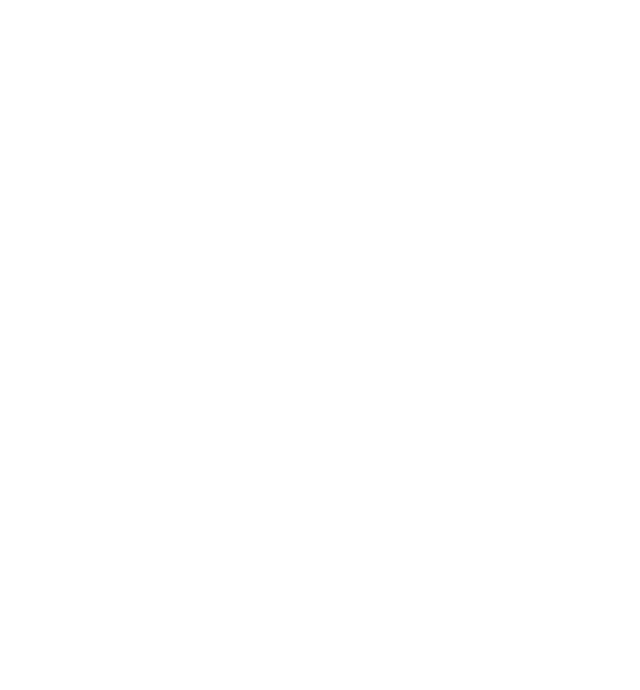
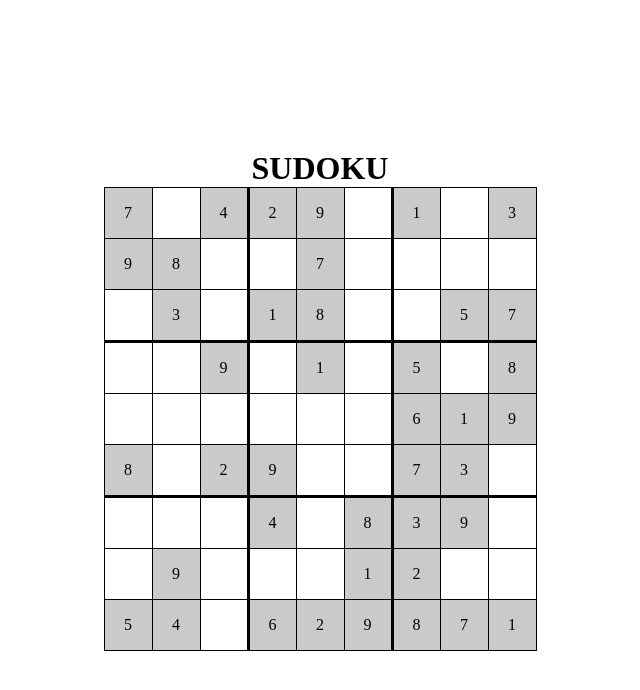
Before and after one commit to aliferds/games, a plain HTML site: page sudoku/index.html in a window 1280 px wide. Shown: the whole page, without its empty margins (320-960 px from the left). Drawn offline with Linux system fonts and the light colour scheme.

Commit message:
Added simple sudoku game

```diff
--- a/sudoku/index.html
+++ b/sudoku/index.html
@@ -16,7 +16,111 @@
     <!--[if lt IE 7]>
       <p class="browsehappy">You are using an <strong>outdated</strong> browser. Please <a href="#">upgrade your browser</a> to improve your experience.</p>
     <![endif]-->
+    <div class="gameboard">
+      <h1 class="uppercase text-center">Sudoku</h1>
+      <table class="sudoku">
+        <tr>
+          <td></td>
+          <td></td>
+          <td></td>
+          <td></td>
+          <td></td>
+          <td></td>
+          <td></td>
+          <td></td>
+          <td></td>
+        </tr>
+        <tr>
+          <td></td>
+          <td></td>
+          <td></td>
+          <td></td>
+          <td></td>
+          <td></td>
+          <td></td>
+          <td></td>
+          <td></td>
+        </tr>
+        <tr>
+          <td></td>
+          <td></td>
+          <td></td>
+          <td></td>
+          <td></td>
+          <td></td>
+          <td></td>
+          <td></td>
+          <td></td>
+        </tr>
+        <tr>
+          <td></td>
+          <td></td>
+          <td></td>
+          <td></td>
+          <td></td>
+          <td></td>
+          <td></td>
+          <td></td>
+          <td></td>
+        </tr>
+        <tr>
+          <td></td>
+          <td></td>
+          <td></td>
+          <td></td>
+          <td></td>
+          <td></td>
+          <td></td>
+          <td></td>
+          <td></td>
+        </tr>
+        <tr>
+          <td></td>
+          <td></td>
+          <td></td>
+          <td></td>
+          <td></td>
+          <td></td>
+          <td></td>
+          <td></td>
+          <td></td>
+        </tr>
+        <tr>
+          <td></td>
+          <td></td>
+          <td></td>
+          <td></td>
+          <td></td>
+          <td></td>
+          <td></td>
+          <td></td>
+          <td></td>
+        </tr>
+        <tr>
+          <td></td>
+          <td></td>
+          <td></td>
+          <td></td>
+          <td></td>
+          <td></td>
+          <td></td>
+          <td></td>
+          <td></td>
+        </tr>
+        <tr>
+          <td></td>
+          <td></td>
+          <td></td>
+          <td></td>
+          <td></td>
+          <td></td>
+          <td></td>
+          <td></td>
+          <td></td>
+        </tr>
+      </table>
+    </div>
 
-    <script src="./scripts.js" async defer></script>
+    <script src="./scripts.js"></script>
   </body>
 </html>
--- a/sudoku/scripts.js
+++ b/sudoku/scripts.js
@@ -0,0 +1,167 @@
+document.addEventListener('DOMContentLoaded', () => {
+  const tam = 9;
+  let level = 40;
+  const emptySpaces = () => {
+    let empty = 0;
+    cells.forEach(cell => {
+      if(cell.textContent === ''){
+        empty++;
+      }
+    })
+    return empty;
+  }
+
+  const cells = document.querySelectorAll('td');
+
+  cells.forEach(cell => {
+    // Editable cell
+    cell.contentEditable = true;
+
+    // Add a listener to data input
+    cell.addEventListener('input', function(event) {
+      let text = this.textContent;
+
+      // Remove everithig that isn't a number 1-9
+      text = text.replace(/[^0-9]/g, '');
+
+      if (text.length > 1) {
+        text = text.substring(0, 1);
+      }
+
+      if (text === '0') {
+        text = '';
+      }
+
+      // Atualize the content
+      this.textContent = text;
+
+      // Put the cursor in the end of text
+      const range = document.createRange();
+      const sel = window.getSelection();
+
+      // verify if cell has a content
+      if (this.firstChild) {
+        range.setStart(this.firstChild, this.firstChild.length);
+        range.collapse(true);
+        sel.removeAllRanges();
+        sel.addRange(range);
+      }
+      const isEmpty = emptySpaces();
+      if(!isEmpty) {
+        check();
+      }
+    });
+  });
+
+
+
+  function generateSudoku() {
+    const board = Array.from({ length: tam }, () => Array(tam).fill(0));
+    solveSudoku(board);
+    const originalBoard = board.map(row => [...row]); // Cria uma cópia
+    removeNumbers(board, level);
+    return { puzzle: board, solution: originalBoard }; // Retorna o quebra-cabeça e a solução
+  }
+
+  function solveSudoku(board) {
+    for (let row = 0; row < tam; row++) {
+      for (let col = 0; col < tam; col++) {
+        if (board[row][col] === 0) {
+          const numbers = shuffle([1, 2, 3, 4, 5, 6, 7, 8, 9]);
+          for (let num of numbers) {
+            if (isValid(board, row, col, num)) {
+              board[row][col] = num;
+              if (solveSudoku(board)) {
+                return true;
+              } else {
+                board[row][col] = 0; // backtrack
+              }
+            }
+          }
+          return false;
+        }
+      }
+    }
+    return true;
+  }
+
+  function isValid(board, row, col, num) {
+    // Verifica a linha
+    for (let i = 0; i < tam; i++) {
+      if (board[row][i] === num) return false;
+    }
+    // Verifica a coluna
+    for (let i = 0; i < tam; i++) {
+      if (board[i][col] === num) return false;
+    }
+    // Verifica a sub-grade 3x3
+    const startRow = Math.floor(row / 3) * 3;
+    const startCol = Math.floor(col / 3) * 3;
+    for (let i = 0; i < 3; i++) {
+      for (let j = 0; j < 3; j++) {
+        if (board[startRow + i][startCol + j] === num) return false;
+      }
+    }
+    return true;
+  }
+
+  function shuffle(array) {
+    for (let i = array.length - 1; i > 0; i--) {
+      const j = Math.floor(Math.random() * (i + 1));
+      [array[i], array[j]] = [array[j], array[i]];
+    }
+    return array;
+  }
+
+  function removeNumbers(board, count) {
+    let removedCount = 0;
+    while (removedCount < count) {
+      const row = Math.floor(Math.random() * tam);
+      const col = Math.floor(Math.random() * tam);
+      if (board[row][col] !== 0) {
+        board[row][col] = 0;
+        removedCount++;
+      }
+    }
+  }
+
+  function render(game) {
+    for (let row = 0; row < tam; row++) {
+      for (let col = 0; col < tam; col++) {
+        const cell = cells[tam * row + col];
+        const value = game[row][col];
+
+        cell.textContent = '';
+        cell.removeAttribute('contenteditable');
+        cell.classList.remove('fixed-number');
+
+        if (value !== 0) {
+          cell.textContent = value;
+          cell.classList.add('fixed-number');
+          cell.setAttribute('contenteditable', false);
+          cell.classList.add('initial');
+        } else {
+          cell.setAttribute('contenteditable', true);
+        }
+      }
+    }
+  }
+
+  // Geração e renderização inicial do jogo
+  const { puzzle, solution } = generateSudoku();
+  render(puzzle);
+
+  function check() {
+    let err = 0;
+    for(let i = 0; i < tam; i++){
+      for(let j = 0; j < tam; j++){
+        if(String(solution[i][j]) !== cells[(i*9) + j].textContent){
+          // console.log(`${String(solution[i][j])} !== ${cells[(i*9) + j].textContent}`)
+          err++;
+        }
+      }
+    }
+    console.log(`Há ${err} números errados!`);
+    console.log(solution);
+  }
+});
--- a/sudoku/styles.css
+++ b/sudoku/styles.css
@@ -0,0 +1,49 @@
+* {
+  margin: 0;
+  padding: 0;
+  box-sizing: border-box;
+  -webkit-box-sizing: border-box;
+}
+
+body {
+  width: 100vw;
+  height: 100vh;
+  display: flex;
+  justify-content: center;
+  align-items: center;
+}
+
+table {
+  border-collapse: collapse;
+}
+
+td {
+  width: 3rem;
+  height: 3rem;
+  padding: 1rem;
+  border: 1px solid black;
+  text-align: center;
+}
+
+td.initial {
+  background-color: #CACACA;
+  caret-color: transparent;
+}
+
+td:nth-of-type(3),
+td:nth-of-type(6){
+  border-right: 3px solid black;
+}
+
+tr:nth-of-type(3) td,
+tr:nth-of-type(6) td{
+  border-bottom: 3px solid black;
+}
+
+.uppercase {
+  text-transform: uppercase;
+}
+
+.text-center {
+  text-align: center;
+}
```
